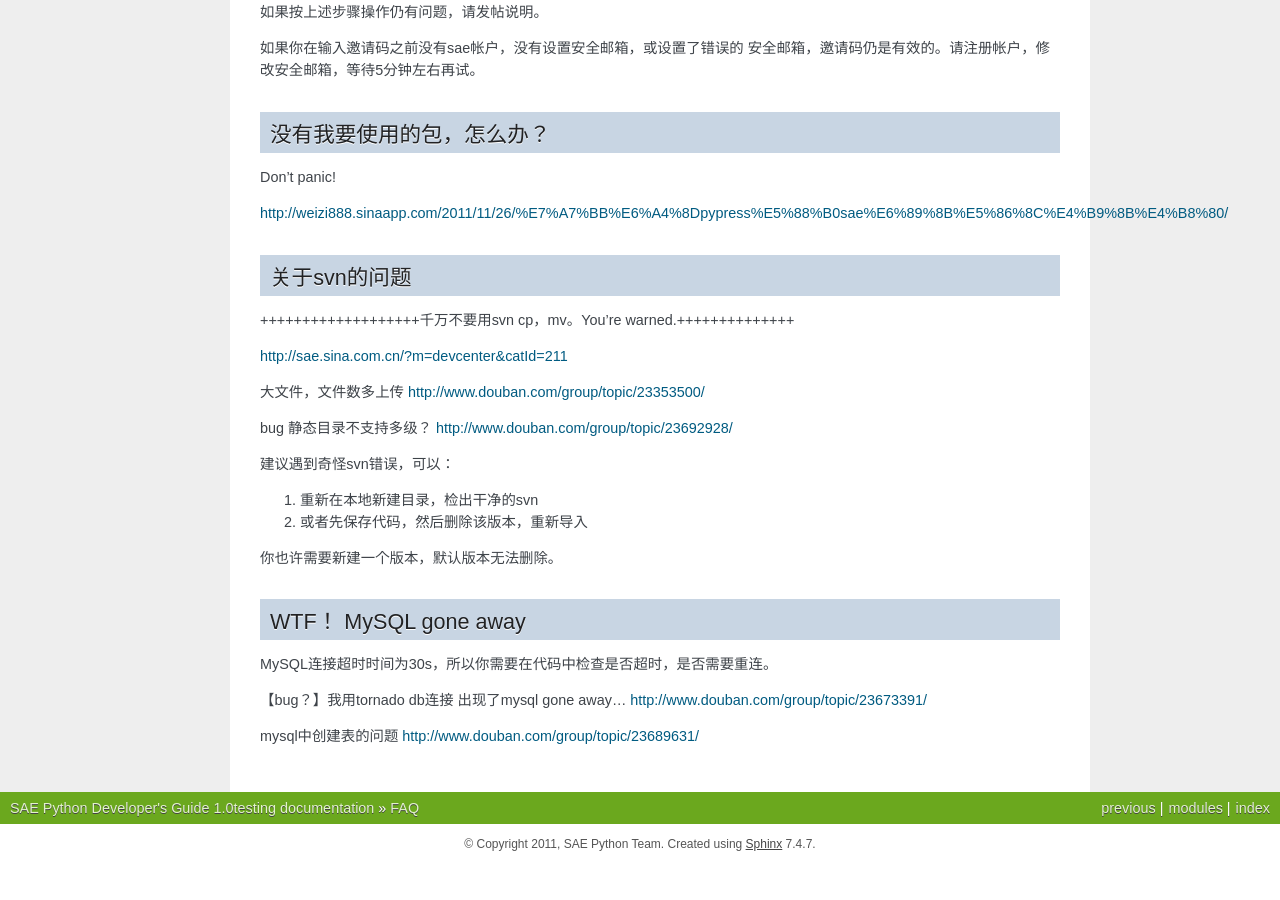
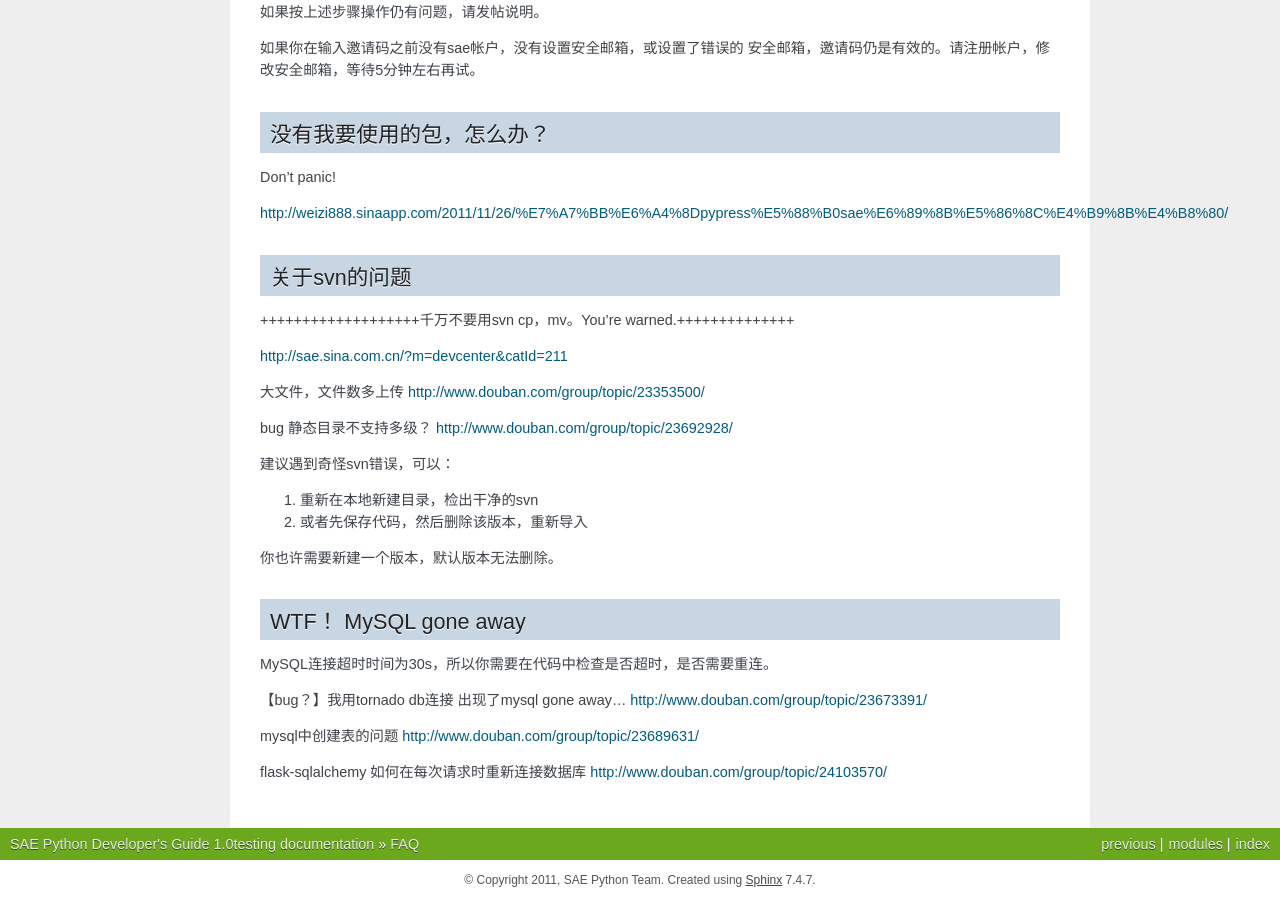
Before and after one commit to sinacloud/sae-python-dev-guide, a Sphinx documentation site: the page built from docs/faq.rst, in a window 1280 px wide and 900 px high, scrolled down 1014 px. Built offline with Sphinx 7.4.7, drawn with Linux system fonts in a browser that asks for light colours; before the commit the page ends 1878 px from its top, so only the background shows below that.

Commit message:
Add notice for flask-sqlalchemy db reconnect problem

```diff
--- a/docs/faq.rst
+++ b/docs/faq.rst
@@ -89,3 +89,6 @@ http://www.douban.com/group/topic/23673391/
 
 mysql中创建表的问题
 http://www.douban.com/group/topic/23689631/
+
+flask-sqlalchemy 如何在每次请求时重新连接数据库
+http://www.douban.com/group/topic/24103570/
```
